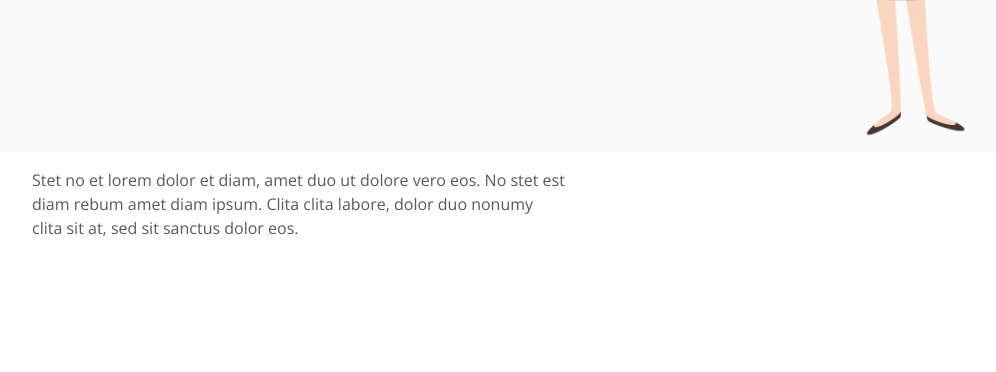
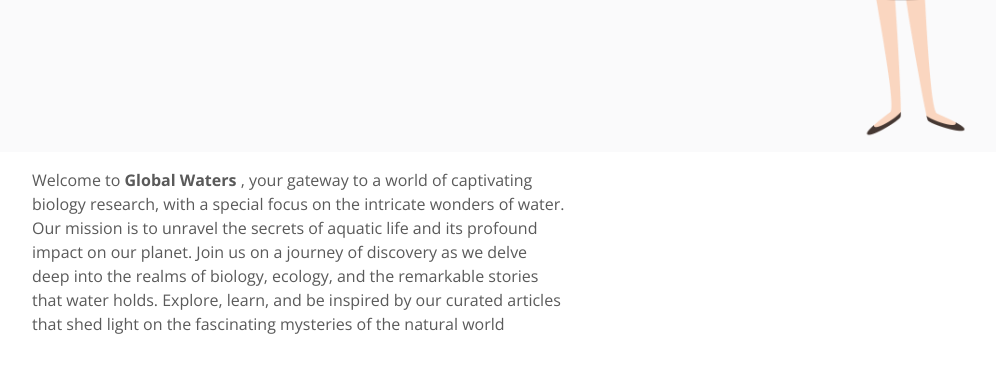
Before and after one commit to gblwaters/about, a plain HTML site: page index.html in a window 1280 px wide. Shown: the part 330-702 px from the top of the page, without its empty margins (50-1046 px from the left). Drawn offline with nearby package versions, Linux system fonts and the light colour scheme.

Commit message:
description

```diff
--- a/index.html
+++ b/index.html
@@ -102,7 +102,10 @@
                         </div>
                         <h3 class="lh-base mb-0">of working experience as a web designer & developer</h3>
                     </div> -->
-                    <p class="mb-4" style="margin: 0px;">Stet no et lorem dolor et diam, amet duo ut dolore vero eos. No stet est diam rebum amet diam ipsum. Clita clita labore, dolor duo nonumy clita sit at, sed sit sanctus dolor eos.</p>
+                    <p class="mb-4" style="margin: 0px;">Welcome to <b> Global Waters </b>, your gateway to a world of captivating biology research,
+                        with a special focus on the intricate wonders of water. Our mission is to unravel the secrets of aquatic life and its profound impact on our planet.
+                        Join us on a journey of discovery as we delve deep into the realms of biology, ecology, and the remarkable stories that water holds.
+                        Explore, learn, and be inspired by our curated articles that shed light on the fascinating mysteries of the natural world</p>
                     <!-- <p class="mb-3"><i class="far fa-check-circle text-primary me-3"></i>Afordable Prices</p>
                     <p class="mb-3"><i class="far fa-check-circle text-primary me-3"></i>High Quality Product</p>
                     <p class="mb-3"><i class="far fa-check-circle text-primary me-3"></i>On Time Project Delivery</p> -->
```
